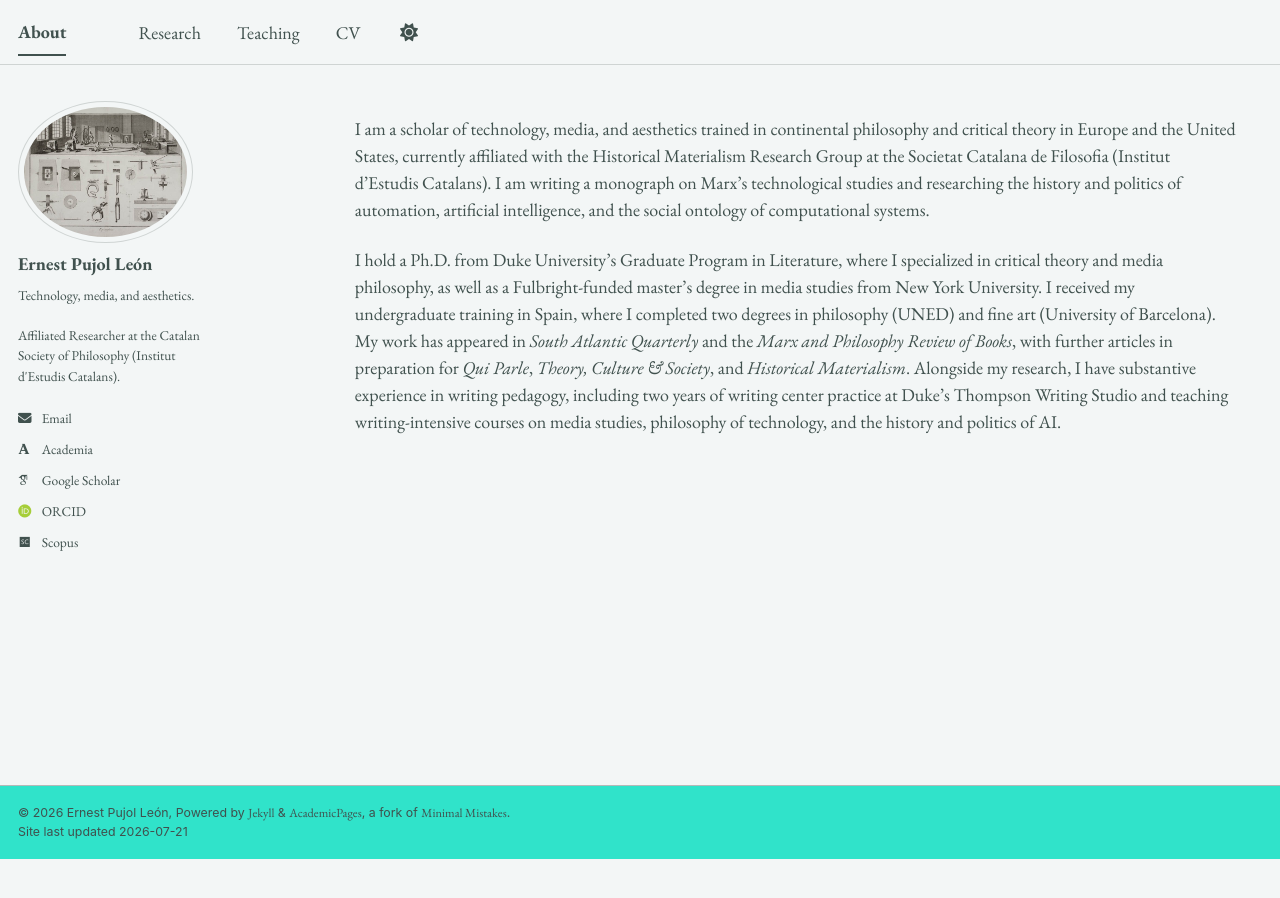
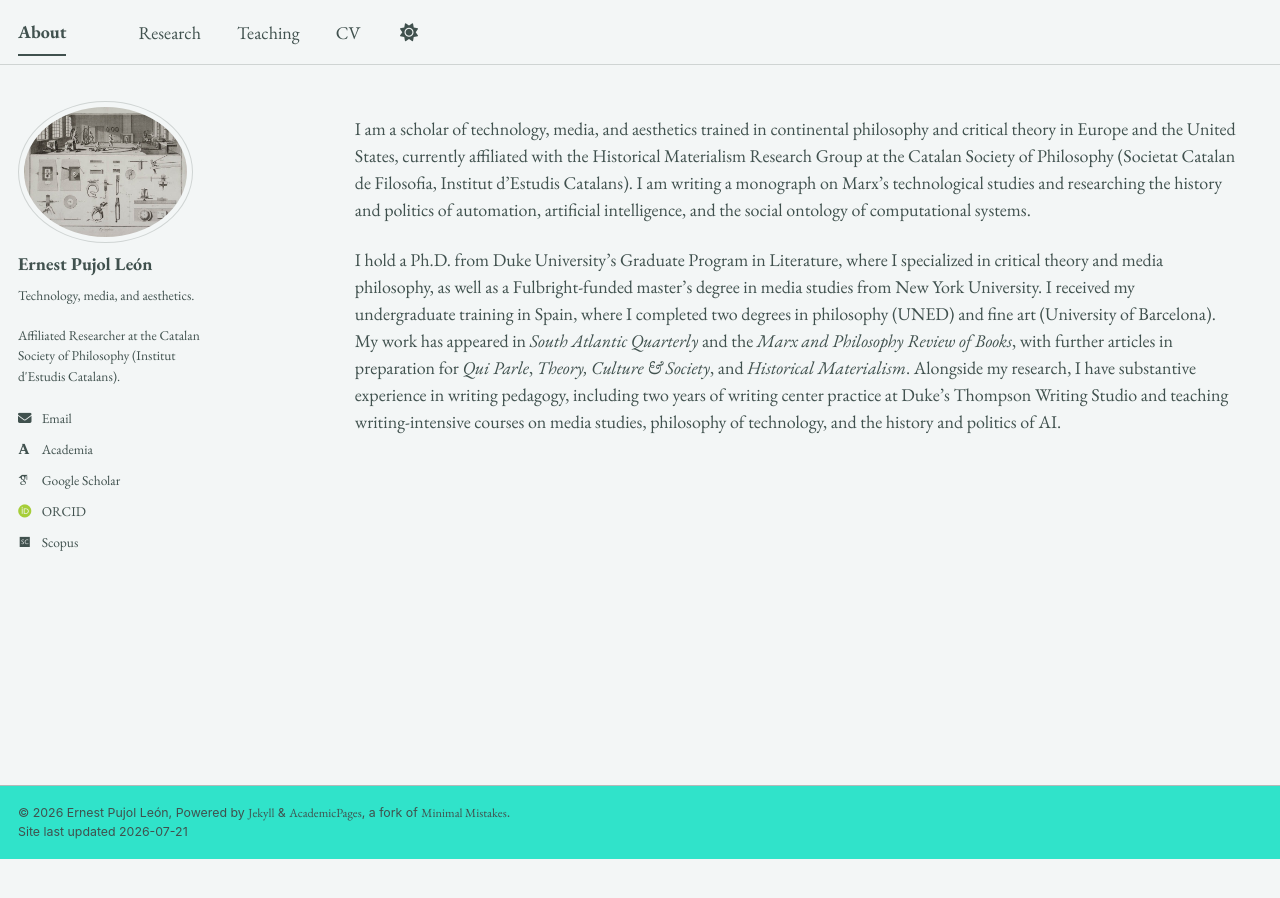
Before and after one commit to epujol90/epujol90.github.io, a Jekyll site: the page built from _pages/about.md, in a window 1280 px wide. Built offline with Jekyll 4.4.1, drawn with Linux system fonts in a browser that asks for light colours; some web fonts are replaced; a script bundle is joined from its source files by our own code; library files that are not in the unit come from our copies.

Commit message:
Update about.md

```diff
--- a/_pages/about.md
+++ b/_pages/about.md
@@ -6,6 +6,6 @@ redirect_from:
   - /about/
   - /about.html
 ---
-I am a scholar of technology, media, and aesthetics trained in continental philosophy and critical theory in Europe and the United States, currently affiliated with the Historical Materialism Research Group at the Societat Catalana de Filosofia (Institut d’Estudis Catalans). I am writing a monograph on Marx's technological studies and researching the history and politics of automation, artificial intelligence, and the social ontology of computational systems.
+I am a scholar of technology, media, and aesthetics trained in continental philosophy and critical theory in Europe and the United States, currently affiliated with the Historical Materialism Research Group at the Catalan Society of Philosophy (Societat Catalan de Filosofia, Institut d’Estudis Catalans). I am writing a monograph on Marx's technological studies and researching the history and politics of automation, artificial intelligence, and the social ontology of computational systems.
 
 I hold a Ph.D. from Duke University’s Graduate Program in Literature, where I specialized in critical theory and media philosophy, as well as a Fulbright-funded master’s degree in media studies from New York University. I received my undergraduate training in Spain, where I completed two degrees in philosophy (UNED) and fine art (University of Barcelona). My work has appeared in _South Atlantic Quarterly_ and the _Marx and Philosophy Review of Books_, with further articles in preparation for _Qui Parle_, _Theory, Culture & Society_, and _Historical Materialism_. Alongside my research, I have substantive experience in writing pedagogy, including two years of writing center practice at Duke’s Thompson Writing Studio and teaching writing-intensive courses on media studies, philosophy of technology, and the history and politics of AI.
```
